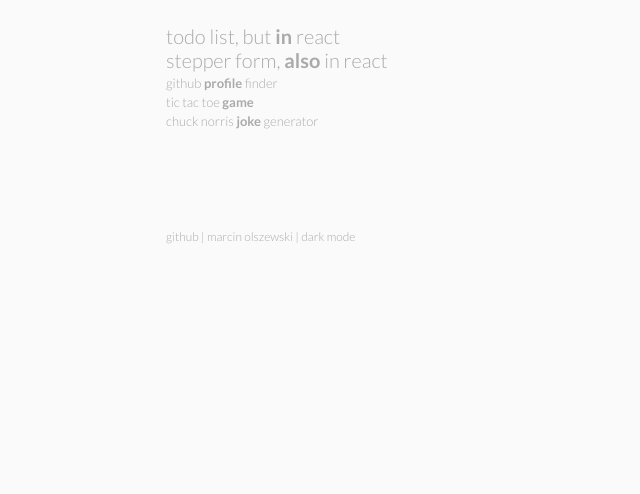
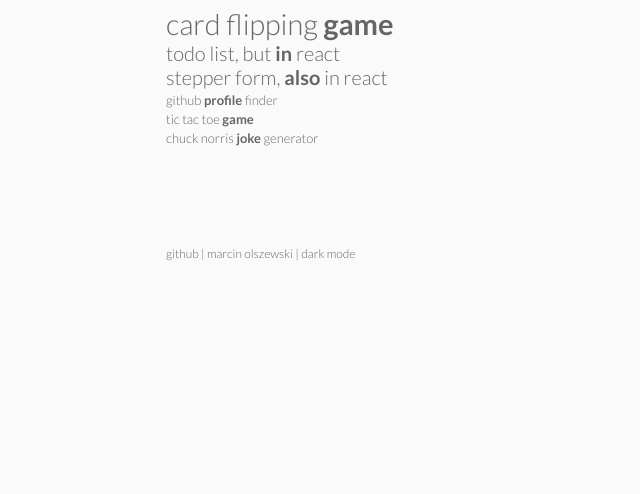
Before and after one commit to marcinolszewski/marcinolszewski.github.io, a plain HTML site: page index.htm in a window 1280 px wide. Shown: the part 306-800 px from the top of the page, without its empty margins (174-814 px from the left). Drawn offline with Linux system fonts and the light colour scheme.

Commit message:
added memory game, changed css

```diff
--- a/index.htm
+++ b/index.htm
@@ -12,6 +12,11 @@
     <div class="wrapper">
       <h1 class="wellcome"><span class="weak">MARCIN</span> OLSZEWSKI</h1>
       <ul class="list">
+        <li>
+          <a class="biggest" href="/Memory-Game/"
+            >card flipping <strong>game</strong></a
+          >
+        </li>
         <li>
           <a class="bigger" href="/ToDoButInReact/"
             >todo list, but <strong>in</strong> react</a
--- a/style.css
+++ b/style.css
@@ -5,7 +5,7 @@
 :root {
   --pleasant-background: #fafafa;
   --pleasant-text: #343434;
-  --pleasant-link: #aaa;
+  --pleasant-link: #656565;
   --pleasant-link-hov: #ccc;
 }
 
@@ -40,6 +40,10 @@ body {
 
 .bigger {
   font-size: 20px;
+}
+
+.biggest {
+  font-size: 29px;
 }
 
 .wellcome {
```
